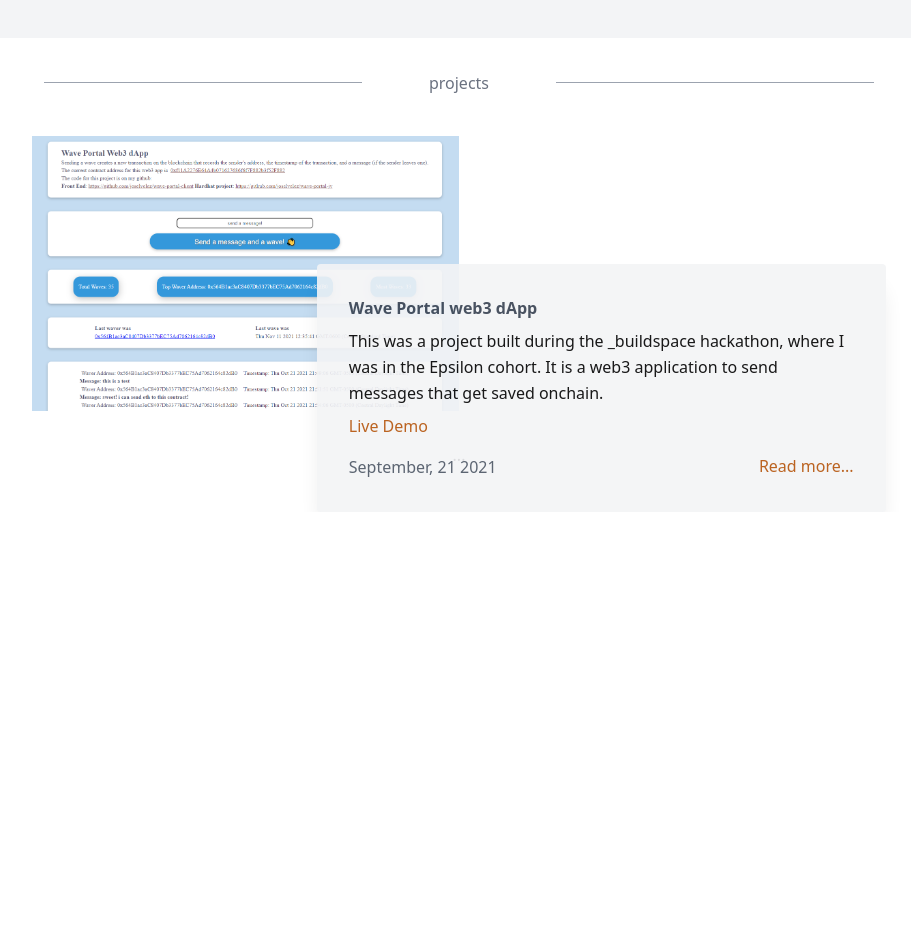
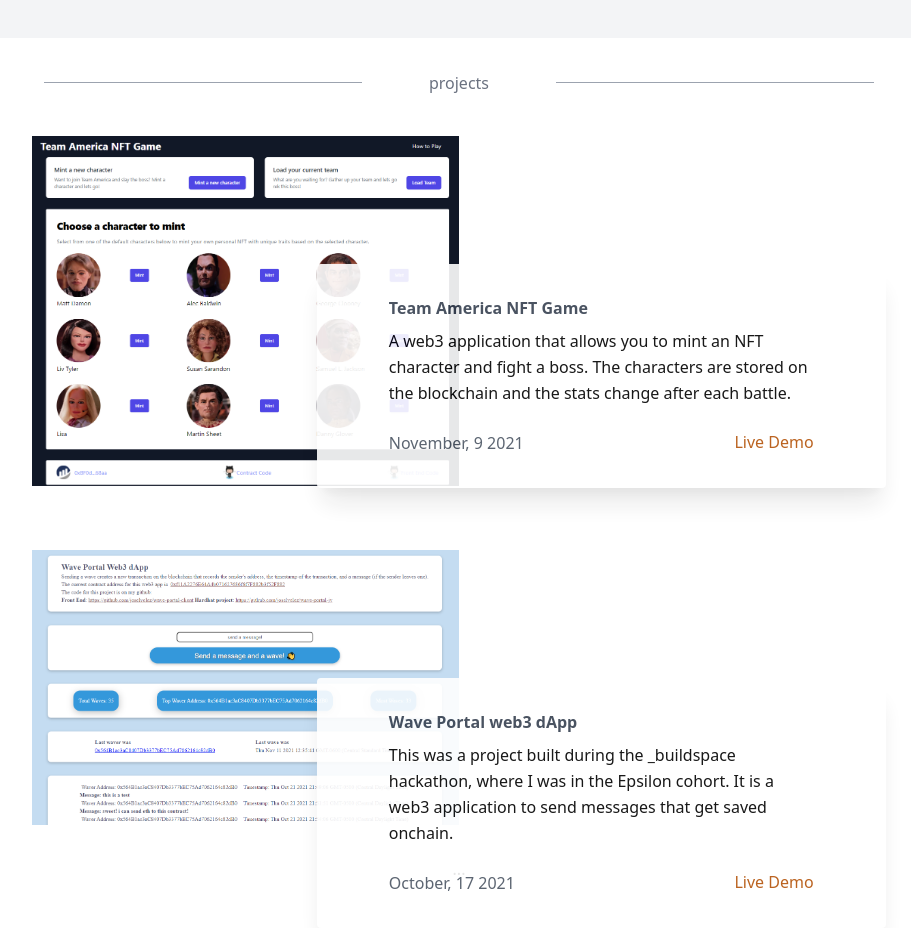
Before and after one commit to joselvelez/zanzeta, a React (Create React App) app: page / in a window 1280 px wide. Shown: the part 697-1625 px from the top of the page, without its empty margins (181-1092 px from the left). Before the commit the page ends 1209 px from the top, so only its background shows below. Built offline with nearby package versions, Linux system fonts and the light colour scheme.

Commit message:
remove readmore link, design tweaks

```diff
--- a/public/index.html
+++ b/public/index.html
@@ -6,8 +6,8 @@
     <meta name="viewport" content="width=device-width, initial-scale=1" />
     <meta name="theme-color" content="#000000" />
     <meta
-      name="description"
-      content="Web site created using create-react-app"
+      name="Zanzeta"
+      content="Zanzeta, Jose L. Velez portfolio"
     />
     <link rel="apple-touch-icon" href="%PUBLIC_URL%/logo192.png" />
     <!--
@@ -24,7 +24,7 @@
       work correctly both with client-side routing and a non-root public URL.
       Learn how to configure a non-root public URL by running `npm run build`.
     -->
-    <title>React App</title>
+    <title>Zanzeta</title>
   </head>
   <body>
     <noscript>You need to enable JavaScript to run this app.</noscript>
--- a/src/components/FrontPage.js
+++ b/src/components/FrontPage.js
@@ -1,7 +1,7 @@
 export const FrontPage = () => {
     return (
         <div className="flex bg-gray-100 justify-center">
-            <div className="flex flex-row w-2/3 justify-between px-10 py-10">
+            <div className="flex flex-row w-2/3 justify-between pl-0 pr-10 py-10">
                 <div className="w-2/3 pl-5 pr-14">
                     <p className="pb-2 leading-relaxed font-sans">Hello, I'm <b className="text-gray-700">Jose Velez</b></p>
                     <p className="py-2 leading-relaxed font-sans">
@@ -24,7 +24,7 @@ export const FrontPage = () => {
                     </p>
                 </div>
                 <div className="flex justify-center w-1/3">
-                    <img src="/images/48886275.jpg" className="rounded-full" alt="profile" />
+                    <img src="/images/48886275.jpg" className="rounded-full flex-shrink-1" alt="profile" />
                 </div>
             </div>
         </div>
--- a/src/components/MainBody.js
+++ b/src/components/MainBody.js
@@ -1,5 +1,6 @@
-import { FrontPage } from "./FrontPage"
-import { Post } from "./Post"
+import { FrontPage } from "./FrontPage";
+import { Post } from "./Post";
+import { posts } from "../data/posts";
 
 export const MainBody = () => {
     return (
@@ -21,7 +22,15 @@ export const MainBody = () => {
                 </div>
             </div>
             <div>
-                <Post />
+                {posts.map(post =>
+                    <Post key={post.id}
+                        image={post.image}
+                        title={post.title}
+                        description={post.description}
+                        demoLink={post.demoLink}
+                        date={post.date}
+                    />
+                )}
             </div>
         </div>
     )
--- a/src/components/Post.js
+++ b/src/components/Post.js
@@ -1,29 +1,26 @@
-import { posts } from '../data/posts';
-
-export const Post = () => {
+export const Post = ({ image, title, description, demoLink, date }) => {
     return (
         <div className="flex justify-center w-full py-8">
             <div className="flex flex-row w-2/3 relative">
                 <div className="w-1/2">
-                    <img src={posts[0].image} alt="ts"/>
+                    <img src={image} alt="ts"/>
                 </div>
                 <div className="w-1/2">
                     {/* blank half */}
                 </div>
-                <div className="bg-gray-100 opacity-90 p-8 rounded shadow-xl absolute top-32 right-0 w-2/3">
-                    <p className="pb-2"><b className="text-gray-700 font-bold">{posts[0].title}</b></p>
+                <div className="bg-white opacity-90 p-8 rounded shadow-xl absolute top-32 right-0 w-2/3">
+                    <div className="px-10">
+                        <p className="pb-2"><b className="text-gray-700 font-bold">{title}</b></p>
                         <p className="leading-relaxed font-sans pb-2">
-                        {posts[0].description}
+                            {description}
                         </p>
-                    <a href={posts[0].demoLink} className="text-yellow-700 hover:text-yellow-500" target="_blank" rel="noreferrer">Live Demo</a>
                         <div className="flex flex-row justify-between pt-4">
                             <div>
-                            <p className="text-gray-600 leading-relaxed font-sans">{posts[0].date}</p>
+                                <p className="text-gray-600 leading-relaxed font-sans">{date}</p>
                             </div>
                             <div>
-                            <a href={posts[0].demoLink} className="text-yellow-700 hover:text-yellow-500">
-                                Read more...
-                            </a>
+                                <a href={demoLink} className="text-yellow-700 hover:text-yellow-500" target="_blank" rel="noreferrer">Live Demo</a>
+                            </div>
                         </div>
                     </div>
                 </div>
--- a/src/data/posts.js
+++ b/src/data/posts.js
@@ -1,7 +1,16 @@
 export const posts = [
     {
+        id: 2,
+        date: "November, 9 2021",
+        image: '/images/portfolio_teamamericanftgame.png',
+        title: "Team America NFT Game",
+        demoLink: "https://team-america-nft-game.onrender.com/",
+        description: "A web3 application that allows you to mint an NFT character and fight a boss. The characters are stored on the blockchain and the stats change after each battle.",
+        postURL: "https://team-america-nft-game.onrender.com/",
+    },
+    {
         id: 1,
-        date: "September, 21 2021",
+        date: "October, 17 2021",
         image: '../images/portfolio_waveportal.png',
         title: "Wave Portal web3 dApp",
         demoLink: "https://wave-portal.onrender.com/",
```
Also changed, not shown: public/images/portfolio_teamamericanftgame.png (added). Lines whose indentation alone changed are shown as unchanged.
